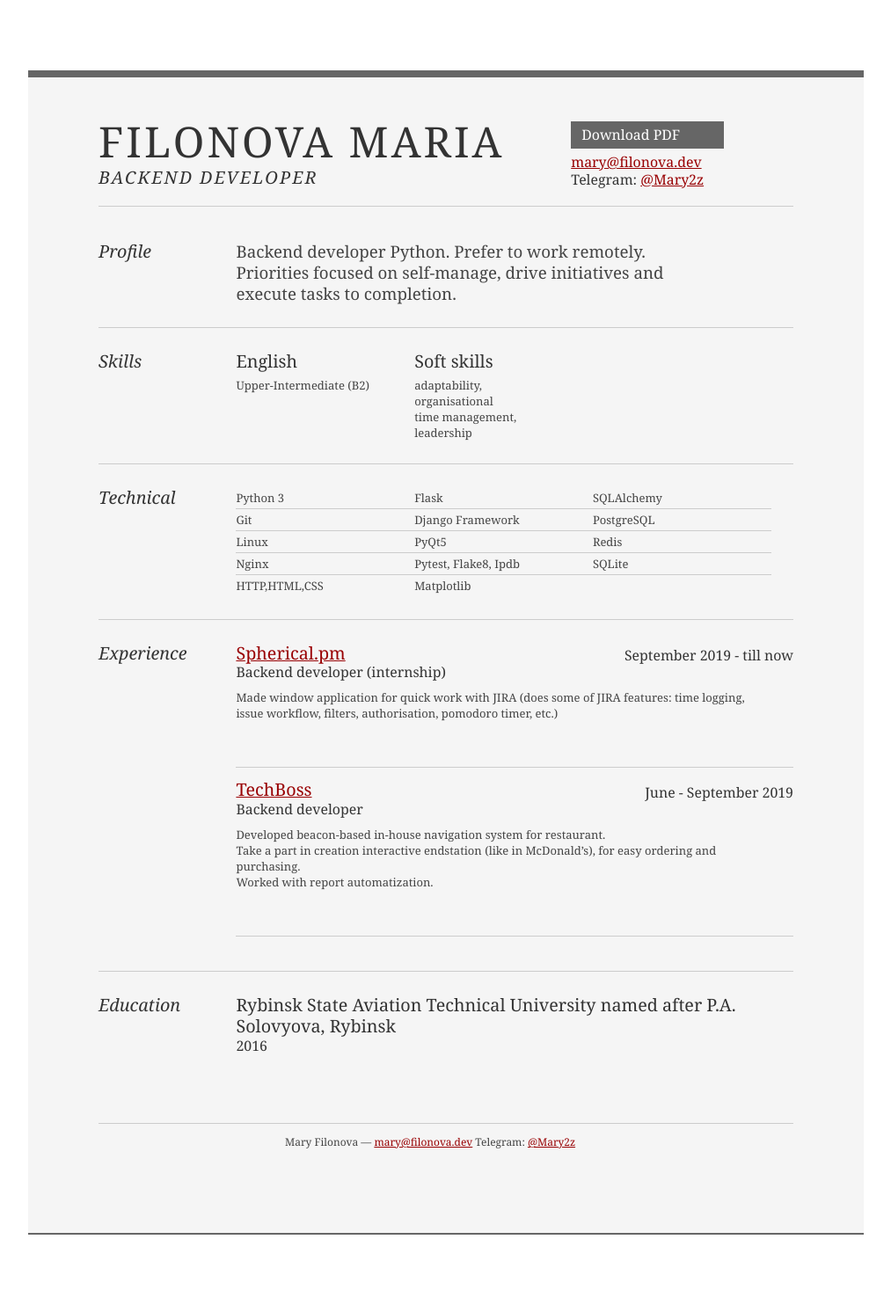
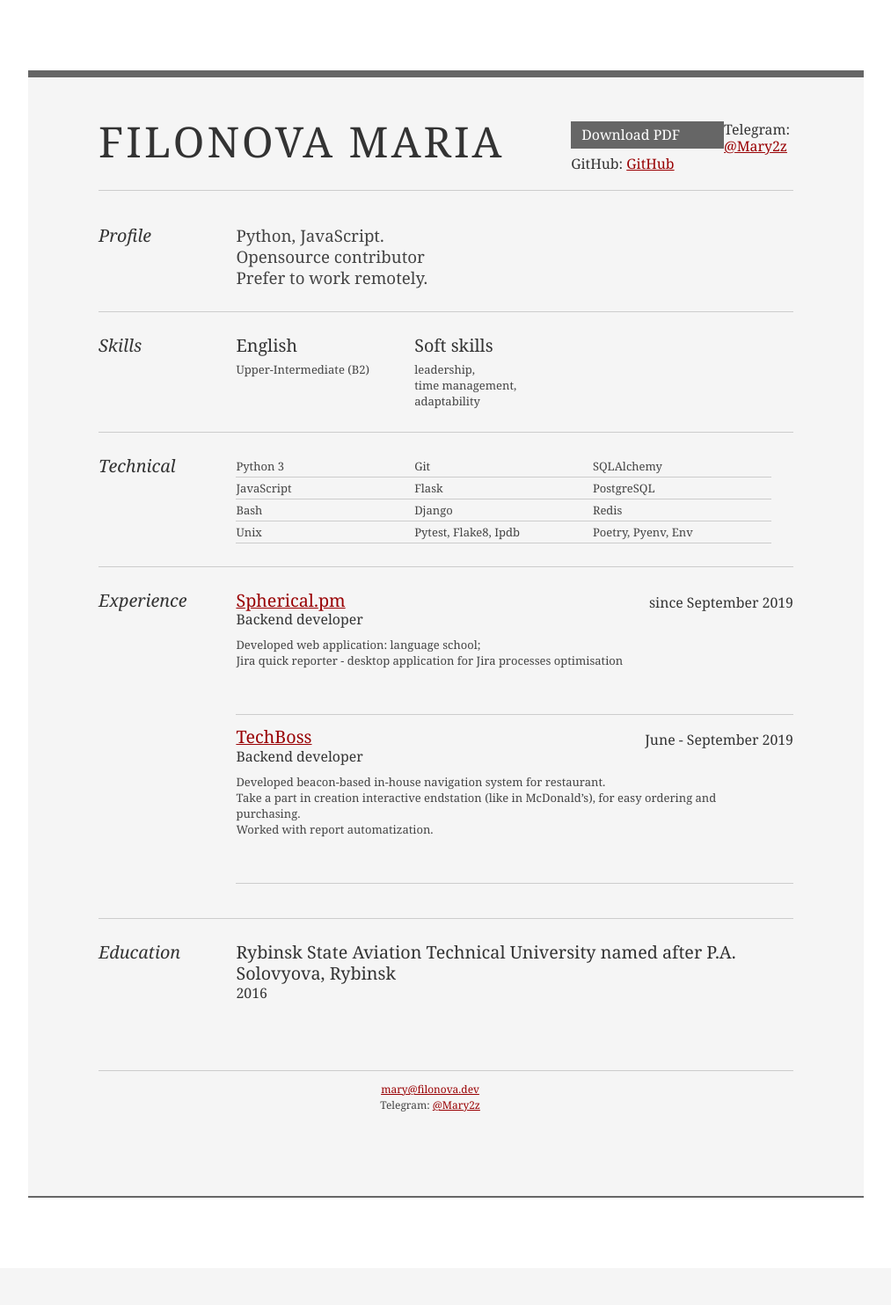
Before and after one commit to Kvm99/filonova.dev, a Django app: page /resume/ in a window 1280 px wide. Shown: the whole page at 88% size, without its empty margins (133-1146 px from the left). After the commit the page ends 1362 px from the top, so only its background shows below. Run offline with Django 3.2, Linux system fonts and the light colour scheme.

Commit message:
updated resume and index page

```diff
--- a/resume/templates/resume/srt-resume.html
+++ b/resume/templates/resume/srt-resume.html
@@ -21,14 +21,15 @@
 			<div class="yui-gc">
 				<div class="yui-u first">
 					<h1>Filonova Maria</h1>
-					<h2>backend developer</h2>
+					<!-- <h2>backend developer</h2> -->
 				</div>
 
 				<div class="yui-u">
 					<div class="contact-info">
 						<h3><a id="pdf" href="/static/Backend_developer_Filonova_Mary.pdf">Download PDF</a></h3>
-						<h3><a href="mailto:mary@filonova.dev">mary@filonova.dev</a></h3>
 						<h3>Telegram: <a href="https://t.me/Mary2z">@Mary2z</a></h3>
+						<h3>GitHub: <a href="https://github.com/Kvm99">GitHub</a></h3>
+
 					</div><!--// .contact-info -->
 				</div>
 			</div><!--// .yui-gc -->
@@ -44,9 +45,9 @@
 						</div>
 						<div class="yui-u">
 							<p class="enlarge">
-								Backend developer Python.
-								Prefer to work remotely.
-								Priorities focused on self-manage, drive initiatives and execute tasks to completion.
+								Python, JavaScript. <br>
+								Opensource contributor <br>
+								Prefer to work remotely. <br>
 							</p>
 						</div>
 					</div><!--// .yui-gf -->
@@ -69,8 +70,8 @@
 
 								<div class="talent">
 									<h2>Soft skills</h2>
-									<p>adaptability, organisational</p>
-									<p>time management, leadership</p>
+									<p>leadership,</p>
+									<p>time management, adaptability</p>
 								</div>
 						</div>
 					</div><!--// .yui-gf -->
@@ -82,26 +83,25 @@
 						<div class="yui-u">
 							<ul class="talent">
 								<li>Python 3</li>
-								<li>Git</li>
-								<li>Linux</li>
-								<li>Nginx</li>
-								<li class="last">HTTP,HTML,CSS</li>
+								<li>JavaScript</li>
+								<li>Bash</li>
+								<li>Unix</li>
+
 							</ul>
 
 							<ul class="talent">
+								<li>Git</li>
 								<li>Flask</li>
-								<li>Django Framework</li>
-								<li>PyQt5</li>
+								<li>Django</li>
 								<li>Pytest, Flake8, Ipdb</li>
-								<li class="last">Matplotlib</li>
 							</ul>
 
 							<ul class="talent">
 								<li>SQLAlchemy</li>
 								<li>PostgreSQL</li>
 								<li>Redis</li>
-								<li class="last">SQLite</li>
-								<li></li>
+								<li>Poetry, Pyenv, Env</li>
+
 							</ul>
 
 						</div>
@@ -117,9 +117,10 @@
 
 							<div class="job">
 								<h2><a href="https://www.spherical.pm/#hero-section">Spherical.pm</a></h2>
-								<h3>Backend developer (internship)</h3>
-								<h4>September 2019 - till now</h4>
-								<p>Made window application for quick work with JIRA (does some of JIRA features: time logging, issue workflow, filters, authorisation, pomodoro timer, etc.)</p>
+								<h3>Backend developer </h3>
+								<h4>since September 2019</h4>
+								<p>Developed web application: language school; <br>
+								Jira quick reporter - desktop application for Jira processes optimisation</p>
 							</div>
 
 							<div class="job">
@@ -151,7 +152,8 @@
 		</div><!--// bd -->
 
 		<div id="ft">
-			<p>Mary Filonova &mdash; <a href="mailto:mary@filonova.dev">mary@filonova.dev</a> Telegram: <a href="https://t.me/Mary2z">@Mary2z</a></p>
+			<p> <a href="mailto:mary@filonova.dev">mary@filonova.dev</a> <br>
+				Telegram: <a href="https://t.me/Mary2z">@Mary2z</a></p>
 		</div><!--// footer -->
 
 	</div><!-- // inner -->
```
Also changed, not shown: resume/templates/resume/index.html (+11 -5 lines), 1 other file.
